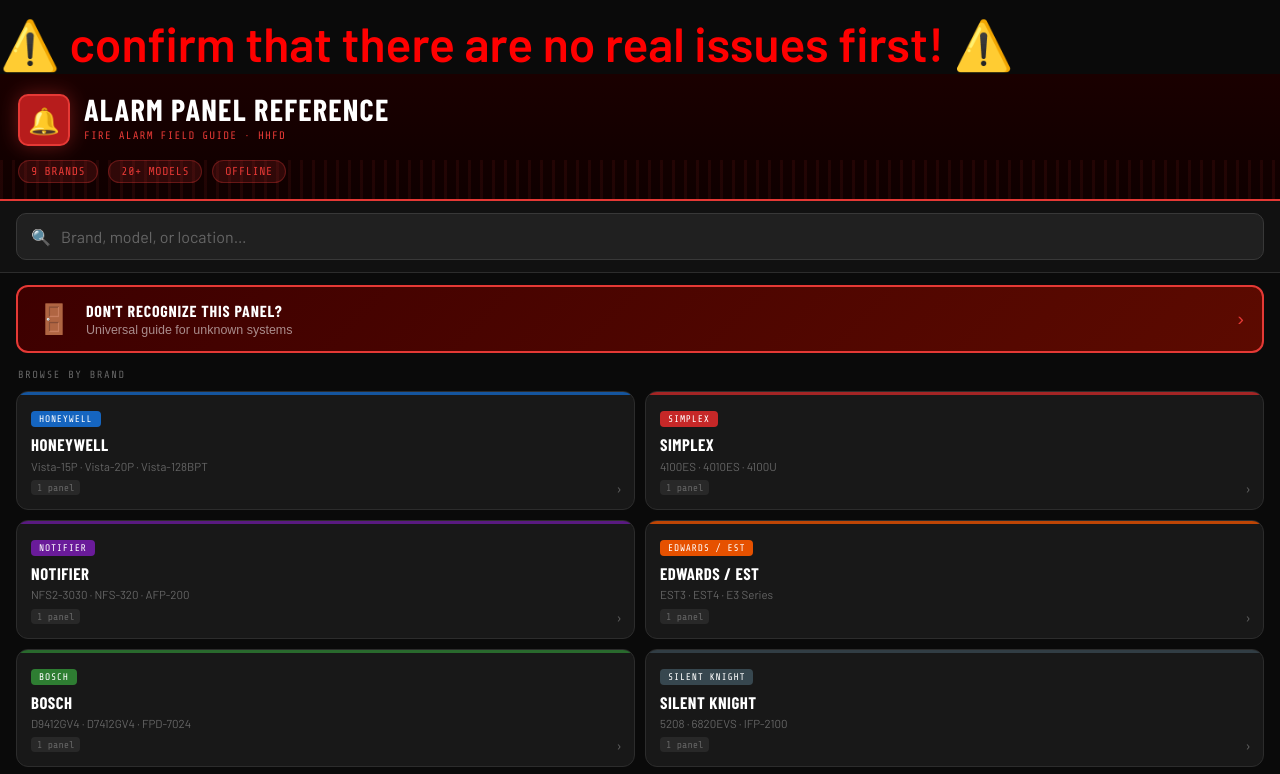
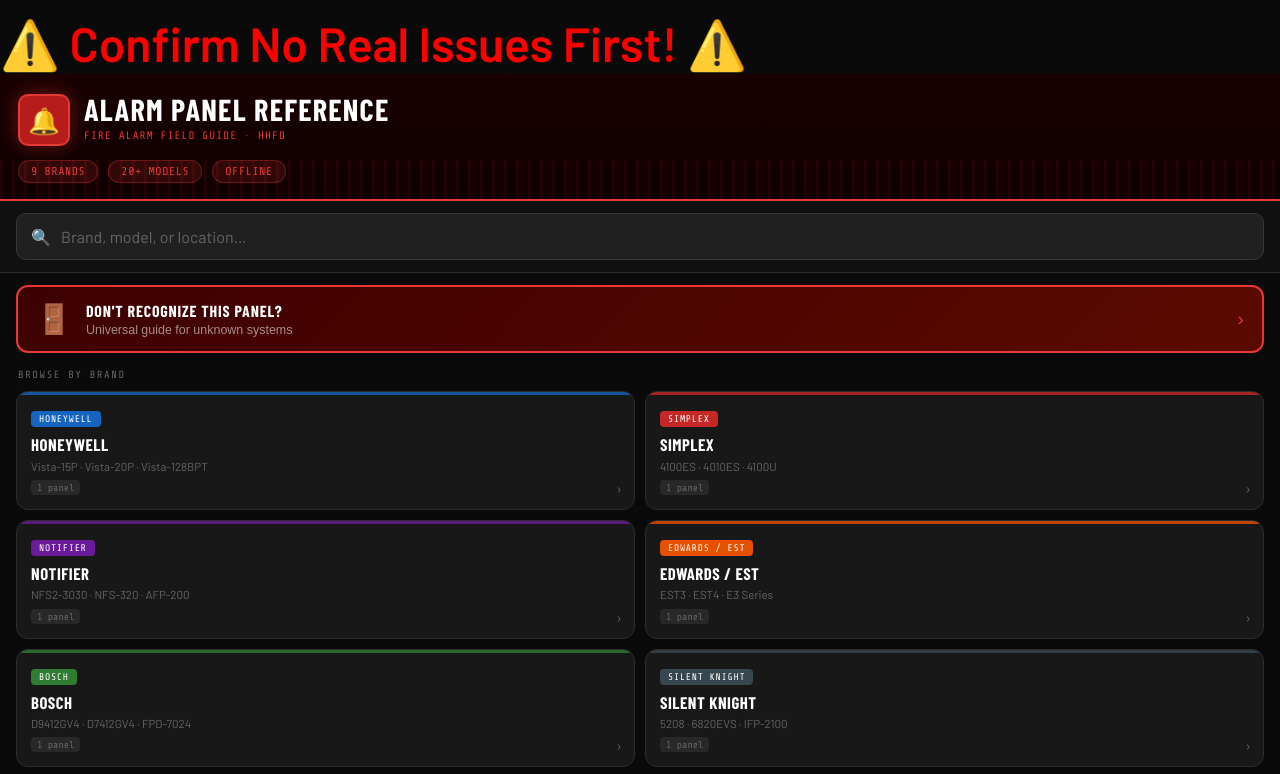
Before and after one commit to supersonicandchill/AlarmPanels, a plain HTML site: page index.html in a window 1280 px wide. Shown: the top 774 px of the page. Drawn offline with nearby package versions, Linux system fonts and the light colour scheme; a web font is replaced by a local one.

Commit message:
Update warning message text for clarity

```diff
--- a/index.html
+++ b/index.html
@@ -161,7 +161,7 @@
     const mainTitle = document.querySelector("h1, h2, h3, .title, .heading");
 
     const warning = document.createElement("div");
-    warning.textContent = "⚠️ confirm that there are no real issues first! ⚠️";
+    warning.textContent = "⚠️ Confirm No Real Issues First! ⚠️";
     warning.style.color = "red";
     warning.style.fontWeight = "bold";
     warning.style.fontSize = "3em";
```
